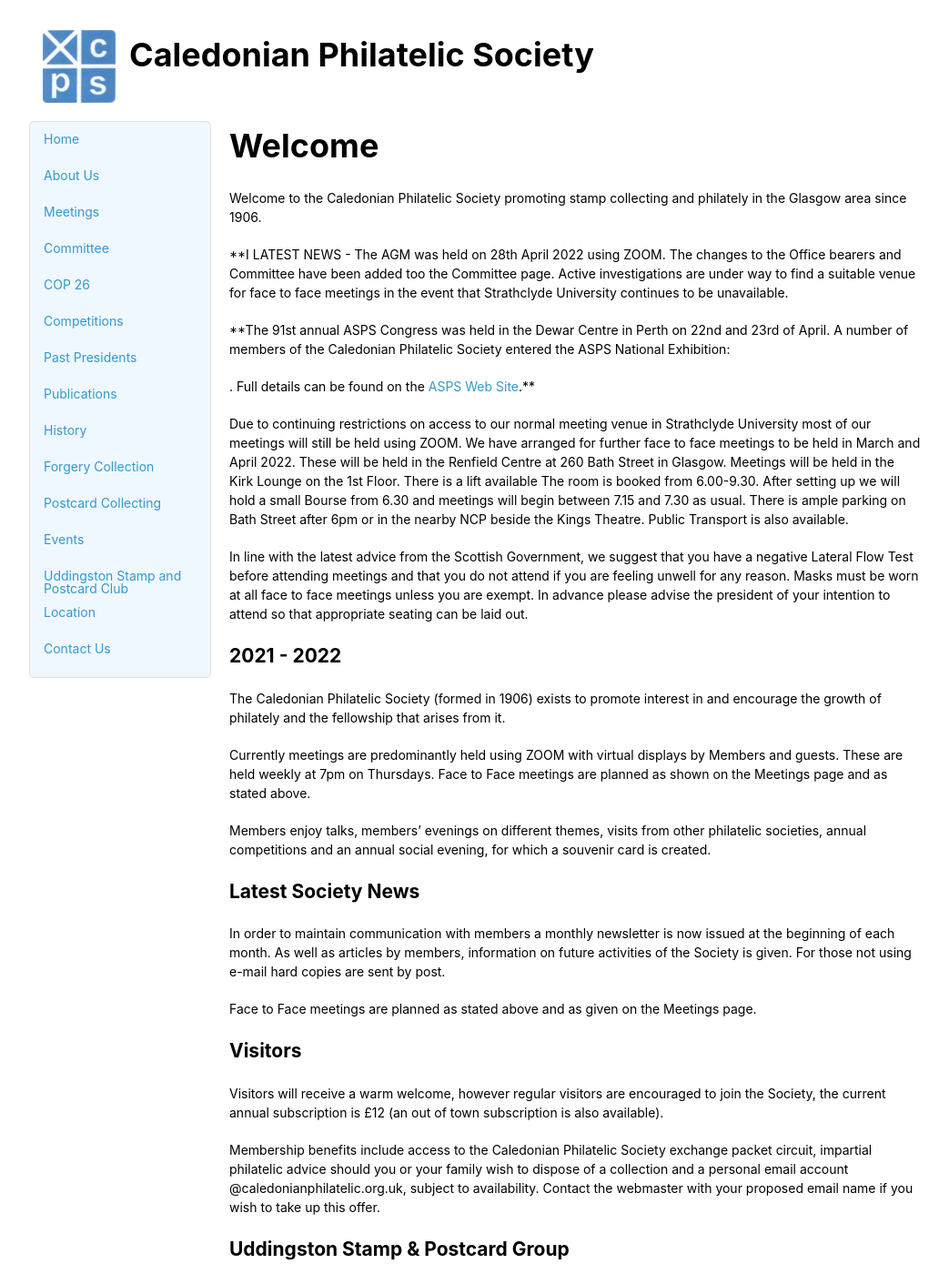
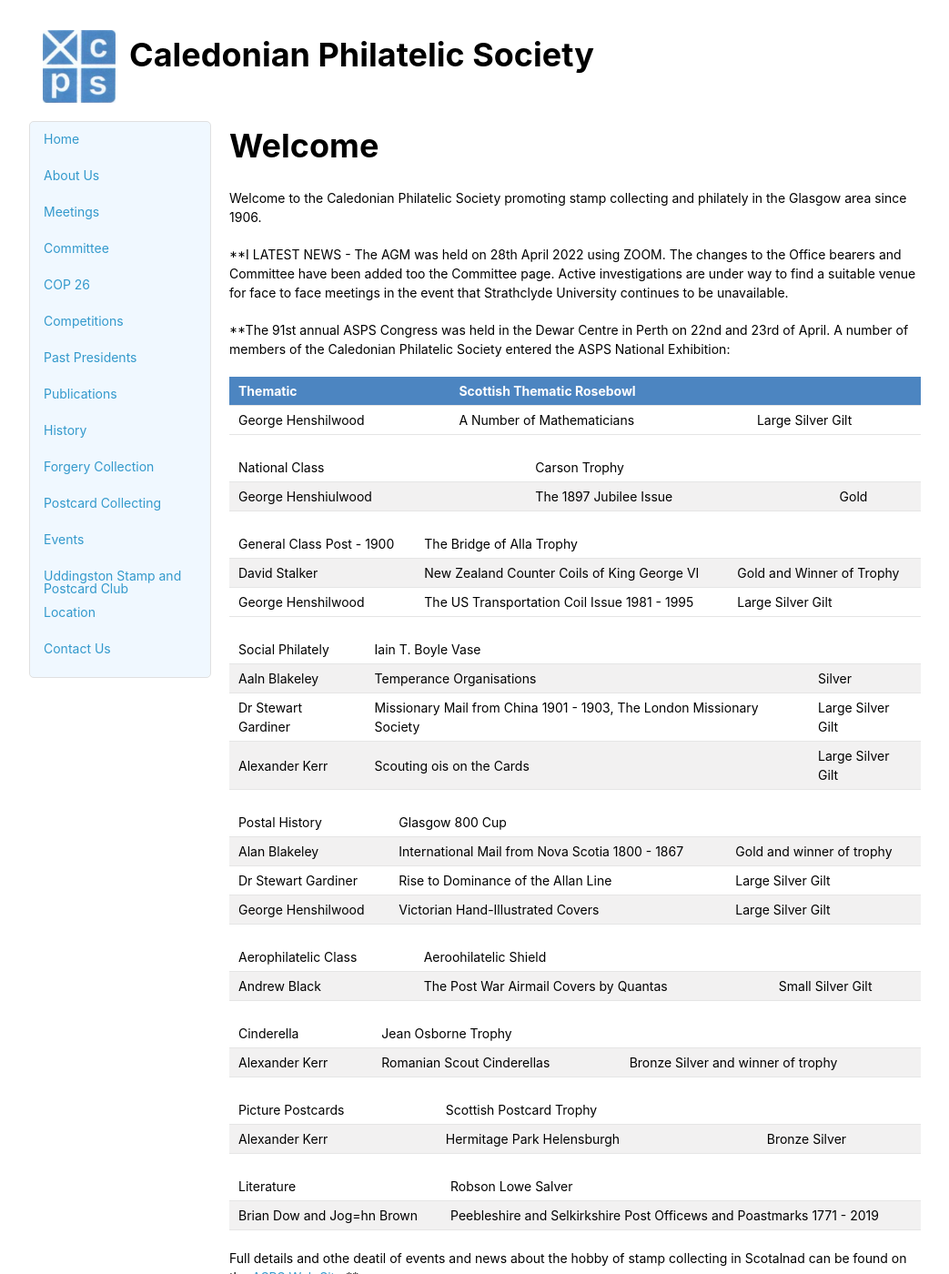
Before and after one commit to astalker/caledonian-stamps, a Jekyll site: the page built from index.md, in a window 1280 px wide and 1400 px high. Shown: the whole window at 91% size, without its empty margins (118-1161 px from the left). Built offline with Jekyll 4.4.1, drawn with Linux system fonts in a browser that asks for light colours; our own code applies the rules of GitHub Pages for plain Markdown files; some of the changed text lies outside the part shown.

Commit message:
Updated with competition winners

```diff
--- a/index.md
+++ b/index.md
@@ -6,14 +6,42 @@ Welcome to the Caledonian Philatelic Society promoting stamp collecting and phil
 
 **The 91st annual ASPS Congress was held in the Dewar Centre in Perth on 22nd and 23rd of April. A number of members of the Caledonian Philatelic Society entered the ASPS National Exhibition:
 
+Thematic | Scottish Thematic Rosebowl
+----- | ------- | ------
+George Henshilwood | A Number of Mathematicians | Large Silver Gilt
 
-. Full details can be found on the [ASPS Web Site](https://www.scottishphilately.co.uk).**
+National Class| Carson Trophy |
+George Henshiulwood | The 1897 Jubilee Issue | Gold
 
-Due to continuing restrictions on access to our normal meeting venue in Strathclyde University most of our meetings will still be held using ZOOM. We have arranged for further  face to face meetings to be held in March and April 2022. These will be held in the Renfield Centre at 260 Bath Street in Glasgow. Meetings will be held in the Kirk Lounge on the 1st Floor. There is a lift available The room is booked from 6.00-9.30. After setting up we will hold a small Bourse from 6.30 and meetings will begin between 7.15 and 7.30 as usual. There is ample parking on Bath Street after 6pm or in the nearby NCP beside the Kings Theatre. Public Transport is also available.
+General Class Post - 1900 | The Bridge of Alla Trophy
+David Stalker | New Zealand Counter Coils of King George VI |Gold and Winner of Trophy
+George Henshilwood | The US Transportation Coil Issue 1981 - 1995 | Large Silver Gilt
 
-In line with the latest advice from the Scottish Government, we suggest that you have a negative Lateral Flow Test before attending meetings and that you do not attend if you are feeling unwell for any reason. Masks must be worn at all face to face meetings unless you are exempt. In advance please advise the president of your intention to attend so that appropriate seating can be laid out.
+Social Philately | Iain T. Boyle Vase
+Aaln Blakeley | Temperance Organisations | Silver
+Dr Stewart Gardiner | Missionary Mail from China 1901 - 1903, The London Missionary Society | Large Silver Gilt
+Alexander Kerr | Scouting ois on the Cards | Large Silver Gilt
 
-## 2021 - 2022
+Postal History | Glasgow 800 Cup
+Alan Blakeley | International Mail from Nova Scotia 1800 - 1867 | Gold and winner of trophy
+Dr Stewart Gardiner | Rise to Dominance of the Allan Line | Large Silver Gilt
+George Henshilwood | Victorian Hand-Illustrated Covers | Large Silver Gilt
+
+Aerophilatelic Class | Aeroohilatelic Shield
+Andrew Black | The Post War Airmail Covers by Quantas | Small Silver Gilt
+
+Cinderella | Jean Osborne Trophy
+Alexander Kerr | Romanian Scout Cinderellas | Bronze Silver and winner of trophy
+
+Picture Postcards | Scottish Postcard Trophy
+Alexander Kerr | Hermitage Park Helensburgh | Bronze Silver
+
+Literature | Robson Lowe Salver
+Brian Dow and Jog=hn Brown | Peebleshire and Selkirkshire Post Officews and Poastmarks 1771 - 2019
+
+Full details and othe deatil of events and news about the hobby of stamp collecting in Scotalnad can be found on the [ASPS Web Site](https://www.scottishphilately.co.uk).**
+
+## 2022 - 2023
 
 The Caledonian Philatelic Society (formed in 1906) exists to promote interest in and encourage the growth of philately and the fellowship that arises from it.
 
```
